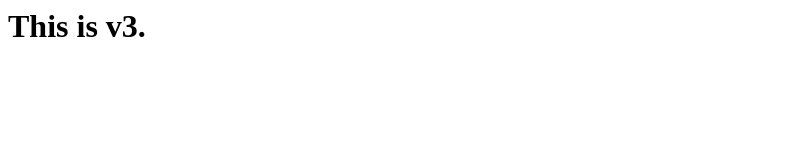
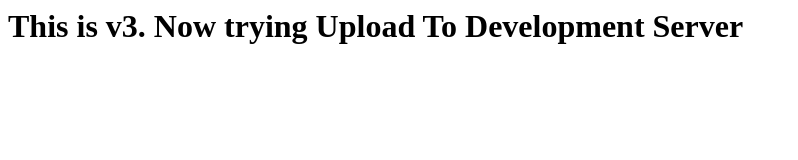
Before and after one commit to coolprosu/Versioning-Test, a plain HTML site: page index.html in a window 1280 px wide. Shown: the whole page, without its empty margins (0-798 px from the left). Drawn offline with Linux system fonts and the light colour scheme.

Commit message:
Upload Body Changes

```diff
--- a/index.html
+++ b/index.html
@@ -3,6 +3,6 @@
         <title>Version Test</title>
     </head>
     <body>
-        <h1>This is v3.</h1>
+        <h1>This is v3. Now trying Upload To Development Server</h1>
     </body>
 </html>
```
